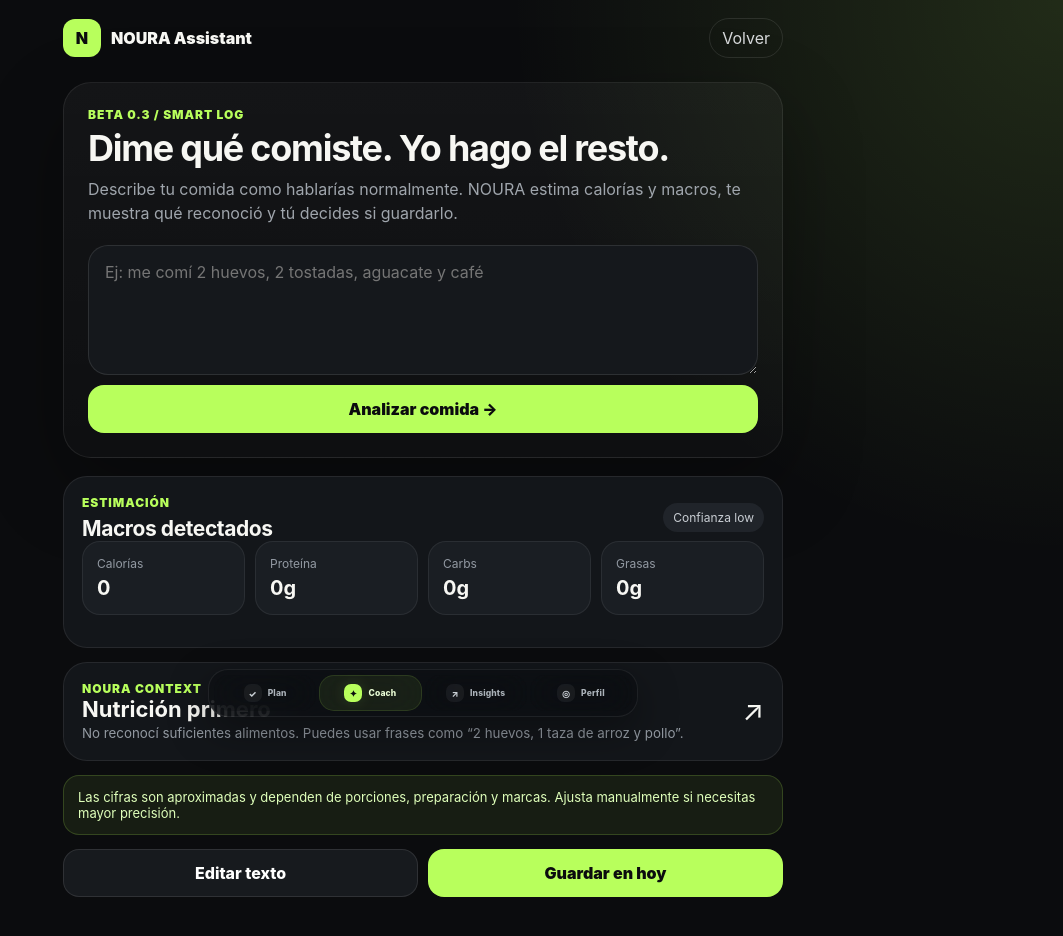
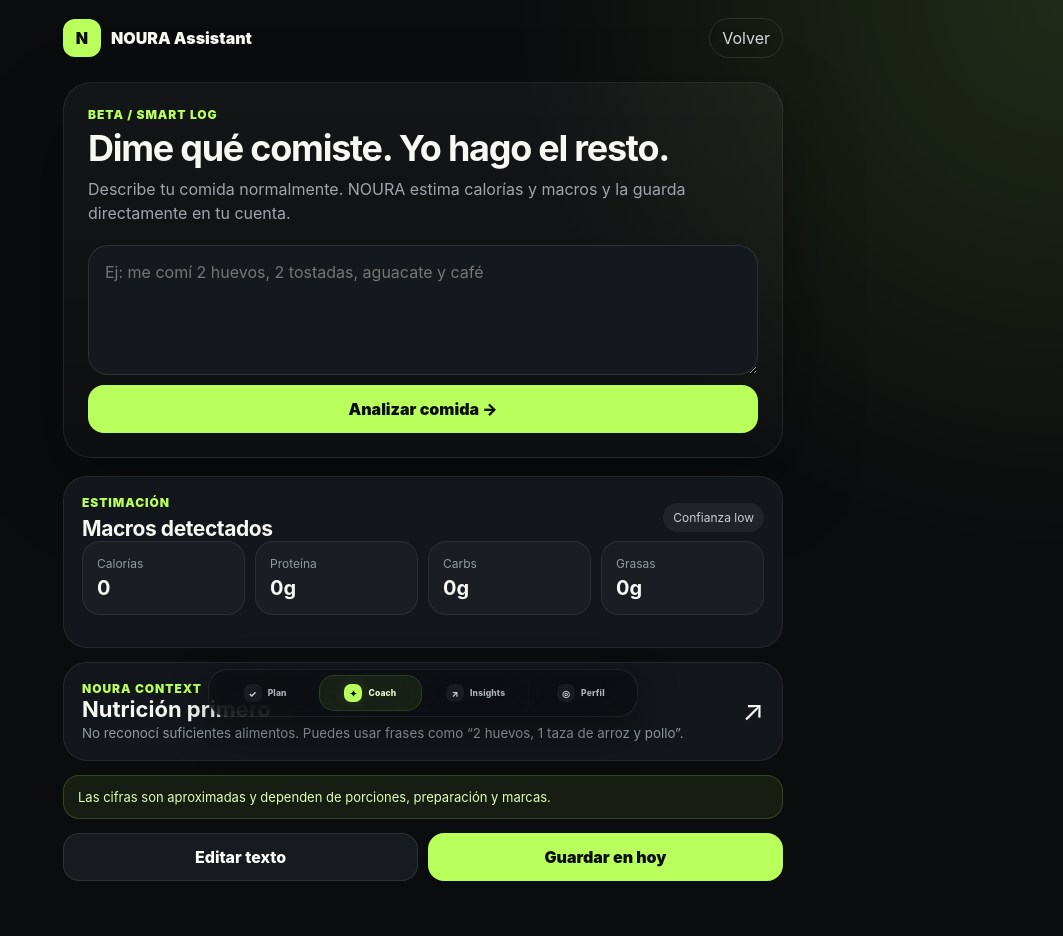
Before and after one commit to itsdjjohn/noura-telegram, a Next.js app: page /assistant in a window 1280 px wide. Both pictures are taken after a click on the button "Analizar comida →". Shown: the top 936 px of the page, without its empty margins (217-1280 px from the left). Built offline with nearby package versions, Linux system fonts and the light colour scheme; no server answers.

Commit message:
Move Smart Log to Supabase

```diff
--- a/app/assistant/page.tsx
+++ b/app/assistant/page.tsx
@@ -3,63 +3,40 @@
 import { Suspense, useEffect, useMemo, useState } from "react";
 import { useSearchParams } from "next/navigation";
 import { parseMealText, type ParsedMeal } from "@/lib/nutrition-parser";
+import { addMeal, bootstrapNoura, type NouraState } from "@/lib/noura-data";
 import styles from "./assistant.module.css";
 
-type Meal = { id:string; date:string; title:string; items:string; calories:number; protein:number; carbs:number; fat:number; };
-type Profile = { calories:number; protein:number; carbs:number; fat:number; name?:string };
-type Store = { onboarded:boolean; profile:Profile; meals:Meal[]; water:Record<string,number>; };
 type WhoopSummary = { connected:boolean; recovery?:{recovery_score?:number}|null; sleep?:{sleep_performance_percentage?:number}|null; cycle?:{strain?:number}|null };
-
-const STORAGE_KEY="noura-beta-v01";
 function localDateKey(){return new Intl.DateTimeFormat("en-CA",{timeZone:"America/Panama",year:"numeric",month:"2-digit",day:"2-digit"}).format(new Date());}
 
 function AssistantInner(){
   const params=useSearchParams();
   const [text,setText]=useState(params.get("text")||"");
   const [parsed,setParsed]=useState<ParsedMeal|null>(null);
-  const [store,setStore]=useState<Store|null>(null);
+  const [store,setStore]=useState<NouraState|null>(null);
   const [whoop,setWhoop]=useState<WhoopSummary|null>(null);
   const [saved,setSaved]=useState(false);
+  const [saving,setSaving]=useState(false);
 
-  useEffect(()=>{const raw=localStorage.getItem(STORAGE_KEY);if(raw){try{setStore(JSON.parse(raw));}catch{setStore(null);}}fetch("/api/whoop/summary",{cache:"no-store"}).then(r=>r.json()).then(setWhoop).catch(()=>setWhoop({connected:false}));},[]);
+  useEffect(()=>{bootstrapNoura().then(setStore).catch(()=>setStore(null));fetch("/api/whoop/summary",{cache:"no-store"}).then(r=>r.json()).then(setWhoop).catch(()=>setWhoop({connected:false}));},[]);
   useEffect(()=>{if(text.trim())setParsed(parseMealText(text));},[]);
 
   const today=localDateKey();
-  const todayTotals=useMemo(()=>{
-    const meals=store?.meals?.filter(m=>m.date===today)||[];
-    return meals.reduce((a,m)=>({calories:a.calories+m.calories,protein:a.protein+m.protein,carbs:a.carbs+m.carbs,fat:a.fat+m.fat}),{calories:0,protein:0,carbs:0,fat:0});
-  },[store,today]);
-
+  const todayTotals=useMemo(()=>{const meals=store?.meals?.filter(m=>m.date===today)||[];return meals.reduce((a,m)=>({calories:a.calories+m.calories,protein:a.protein+m.protein,carbs:a.carbs+m.carbs,fat:a.fat+m.fat}),{calories:0,protein:0,carbs:0,fat:0});},[store,today]);
   function analyze(){setParsed(parseMealText(text));setSaved(false);}
-  function save(){
-    if(!parsed||!store||parsed.calories<=0)return;
-    const next:Store={...store,meals:[{id:crypto.randomUUID(),date:today,title:"Smart Log",items:parsed.items,calories:parsed.calories,protein:parsed.protein,carbs:parsed.carbs,fat:parsed.fat},...(store.meals||[])]};
-    localStorage.setItem(STORAGE_KEY,JSON.stringify(next));setStore(next);setSaved(true);
-  }
+  async function save(){if(!parsed||!store||parsed.calories<=0||saving)return;setSaving(true);try{const next=await addMeal({date:today,title:"Smart Log",items:parsed.items,calories:parsed.calories,protein:parsed.protein,carbs:parsed.carbs,fat:parsed.fat,clientId:crypto.randomUUID(),source:"smart_log"});setStore(next);setSaved(true);}finally{setSaving(false)}}
 
   const remainingProtein=Math.max(0,(store?.profile?.protein||0)-todayTotals.protein-(parsed?.protein||0));
   const recovery=whoop?.recovery?.recovery_score;
-  const recommendation=()=>{
-    if(!parsed)return "Escribe una comida y NOURA estimará sus macros antes de guardarla.";
-    if(parsed.confidence==="low")return "No reconocí suficientes alimentos. Puedes usar frases como “2 huevos, 1 taza de arroz y pollo”.";
-    if(recovery!=null&&recovery<34)return "Tu Recovery está bajo: esta comida puede encajar mejor si priorizas hidratación y una digestión sencilla.";
-    if(remainingProtein>35)return `Después de esta comida todavía te faltarían aprox. ${remainingProtein} g de proteína para tu meta de hoy.`;
-    return "Esta comida encaja razonablemente con tu día. Revisa las cantidades antes de confirmar porque es una estimación.";
-  };
+  const recommendation=()=>{if(!parsed)return "Escribe una comida y NOURA estimará sus macros antes de guardarla.";if(parsed.confidence==="low")return "No reconocí suficientes alimentos. Puedes usar frases como “2 huevos, 1 taza de arroz y pollo”.";if(recovery!=null&&recovery<34)return "Tu Recovery está bajo: esta comida puede encajar mejor si priorizas hidratación y una digestión sencilla.";if(remainingProtein>35)return `Después de esta comida todavía te faltarían aprox. ${remainingProtein} g de proteína para tu meta de hoy.`;return "Esta comida encaja razonablemente con tu día. Revisa las cantidades antes de confirmar porque es una estimación.";};
 
   return <main className={styles.shell}><div className={styles.wrap}>
     <header className={styles.top}><div className={styles.brand}><div className={styles.mark}>N</div><span>NOURA Assistant</span></div><a href="/" className={styles.back}>Volver</a></header>
-    <section className={styles.hero}><div className={styles.kicker}>BETA 0.3 / SMART LOG</div><h1>Dime qué comiste. Yo hago el resto.</h1><p>Describe tu comida como hablarías normalmente. NOURA estima calorías y macros, te muestra qué reconoció y tú decides si guardarlo.</p>
-      <div className={styles.composer}><textarea className={styles.textarea} value={text} onChange={e=>setText(e.target.value)} placeholder="Ej: me comí 2 huevos, 2 tostadas, aguacate y café"/><button className={styles.primary} onClick={analyze}>Analizar comida →</button></div>
-    </section>
+    <section className={styles.hero}><div className={styles.kicker}>BETA / SMART LOG</div><h1>Dime qué comiste. Yo hago el resto.</h1><p>Describe tu comida normalmente. NOURA estima calorías y macros y la guarda directamente en tu cuenta.</p><div className={styles.composer}><textarea className={styles.textarea} value={text} onChange={e=>setText(e.target.value)} placeholder="Ej: me comí 2 huevos, 2 tostadas, aguacate y café"/><button className={styles.primary} onClick={analyze}>Analizar comida →</button></div></section>
     {!parsed?<div className={styles.empty}>Prueba con: “1 taza de arroz, pollo, aguacate y una banana”.</div>:<div className={styles.result}>
-      <section className={styles.card}><div style={{display:"flex",justifyContent:"space-between",alignItems:"center",gap:12}}><div><div className={styles.kicker}>ESTIMACIÓN</div><h2 style={{margin:"6px 0 0"}}>Macros detectados</h2></div><span className={styles.confidence}>Confianza {parsed.confidence}</span></div>
-        <div className={styles.summary}><div className={styles.metric}><span>Calorías</span><strong>{parsed.calories}</strong></div><div className={styles.metric}><span>Proteína</span><strong>{parsed.protein}g</strong></div><div className={styles.metric}><span>Carbs</span><strong>{parsed.carbs}g</strong></div><div className={styles.metric}><span>Grasas</span><strong>{parsed.fat}g</strong></div></div>
-        <div className={styles.matchList}>{parsed.matches.map((m,i)=><div className={styles.match} key={`${m.name}-${i}`}><span>{m.name}</span><small>{m.quantity} × {m.unit}</small></div>)}</div>
-      </section>
+      <section className={styles.card}><div style={{display:"flex",justifyContent:"space-between",alignItems:"center",gap:12}}><div><div className={styles.kicker}>ESTIMACIÓN</div><h2 style={{margin:"6px 0 0"}}>Macros detectados</h2></div><span className={styles.confidence}>Confianza {parsed.confidence}</span></div><div className={styles.summary}><div className={styles.metric}><span>Calorías</span><strong>{parsed.calories}</strong></div><div className={styles.metric}><span>Proteína</span><strong>{parsed.protein}g</strong></div><div className={styles.metric}><span>Carbs</span><strong>{parsed.carbs}g</strong></div><div className={styles.metric}><span>Grasas</span><strong>{parsed.fat}g</strong></div></div><div className={styles.matchList}>{parsed.matches.map((m,i)=><div className={styles.match} key={`${m.name}-${i}`}><span>{m.name}</span><small>{m.quantity} × {m.unit}</small></div>)}</div></section>
       <section className={styles.card}><div className={styles.whoop}><div><div className={styles.kicker}>NOURA CONTEXT</div><strong>{whoop?.connected&&recovery!=null?`${Math.round(recovery)}% Recovery`:"Nutrición primero"}</strong><div><small>{recommendation()}</small></div></div><span style={{fontSize:28}}>↗</span></div></section>
-      <div className={styles.notice}>Las cifras son aproximadas y dependen de porciones, preparación y marcas. Ajusta manualmente si necesitas mayor precisión.</div>
-      <div className={styles.actions}><button className={styles.secondary} onClick={()=>{setParsed(null);setSaved(false)}}>Editar texto</button><button className={styles.primary} onClick={save} disabled={parsed.calories<=0}>{saved?"Guardado ✓":"Guardar en hoy"}</button></div>
+      <div className={styles.notice}>Las cifras son aproximadas y dependen de porciones, preparación y marcas.</div><div className={styles.actions}><button className={styles.secondary} onClick={()=>{setParsed(null);setSaved(false)}}>Editar texto</button><button className={styles.primary} onClick={save} disabled={parsed.calories<=0||saving}>{saving?"Guardando…":saved?"Guardado en Supabase ✓":"Guardar en hoy"}</button></div>
     </div>}
   </div></main>;
 }
```
